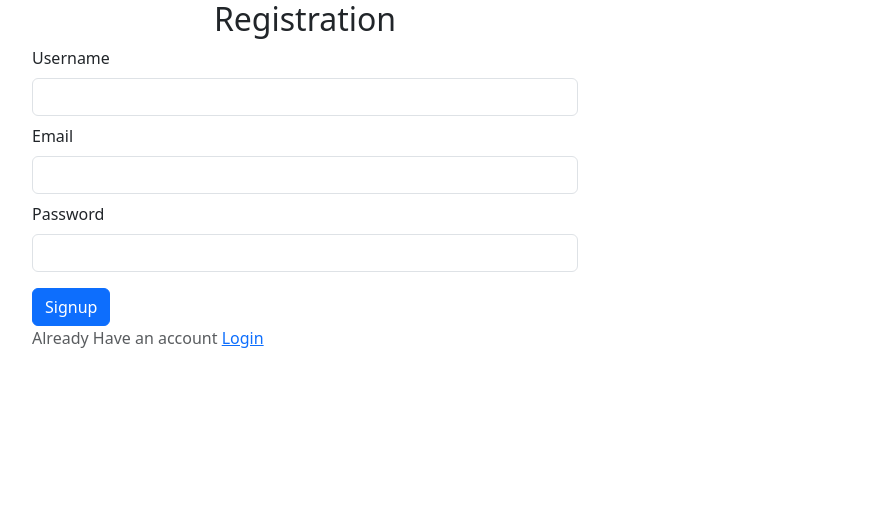
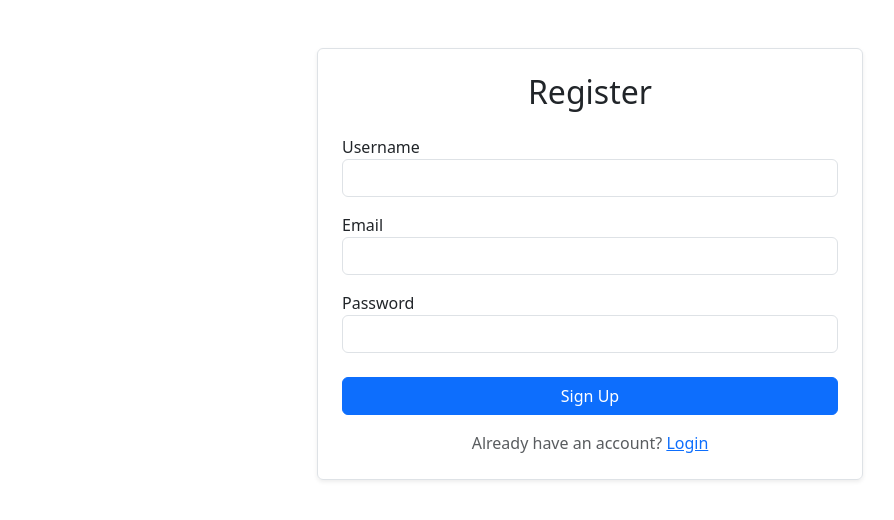
Before and after one commit to harryzafar/learn_react, a React (Vite) app: page /registration in a window 1280 px wide. Shown: the top 520 px of the page, without its empty margins (50-944 px from the left). Built offline with nearby package versions, Linux system fonts and the light colour scheme.

Commit message:
home page with pagination

```diff
--- a/src/Pages/Home.jsx
+++ b/src/Pages/Home.jsx
@@ -1,76 +1,113 @@
-import React, { useEffect,useState} from 'react';
+import React, { useEffect, useState } from 'react';
 
 function Home() {
   const [products, setProducts] = useState([]);
-  const [loading,setLoading] = useState(true);
-  const [eror, setError] = useState(null);
-  useEffect( ()=>{
-    const fetchProducts = async ()=>{
-      try{
-        const response = await fetch('https://api.escuelajs.co/api/v1/products');
+  const [loading, setLoading] = useState(true);
+  const [error, setError] = useState(null);
+  const [currentPage, setCurrentPage] = useState(1);
+  const [limit] = useState(10); // Items per page
+  const [totalPages, setTotalPages] = useState(3); // Assuming 3 pages for simplicity
+
+  const userData = JSON.parse(localStorage.getItem('user'));
+  const username = userData ? userData.name : 'Guest';
+
+  useEffect(() => {
+    const fetchProducts = async () => {
+      setLoading(true);
+      try {
+        const offset = (currentPage - 1) * limit;
+        const response = await fetch(`https://api.escuelajs.co/api/v1/products?offset=${offset}&limit=${limit}`);
         if (!response.ok) {
           throw new Error('Network response was not ok');
         }
         const data = await response.json();
-
         setProducts(data);
-      } catch (error) {
-        setError(error);
-      }
-      finally{
+        setError(null);
+      } catch (err) {
+        setError(err);
+      } finally {
         setLoading(false);
       }
+    };
+
+    fetchProducts();
+  }, [currentPage, limit]);
+
+  const handlePageChange = (page) => {
+    if (page > 0) {
+      setCurrentPage(page);
     }
-    fetchProducts();
-  }, [])
-
-   if(loading){
-    return <div className="text-center">Loading...</div>
-   }
-   if(eror){
-    return <div className="text-center">Error: {eror.message}</div>
-   }
-
+  };
 
   return (
-
-
-    <div className="container">
+    <div className="container mt-4">
       <div className="row">
         <div className="col-md-12">
-            <h1>Welcome to Zafar !</h1>
+          <h1>Welcome, {username}!</h1>
+
+          {loading && <div className="text-center">Loading...</div>}
+          {error && <div className="text-center text-danger">Error: {error.message}</div>}
+
+          {!loading && !error && (
+            <>
               <table className="table table-striped">
-                <thead className='thead-dark'>
+                <thead className="thead-dark">
                   <tr>
                     <th>Title</th>
                     <th>Price</th>
                     <th>Description</th>
                     <th>Category</th>
                     <th>Image</th>
+                    <th>Action</th>
                   </tr>
                 </thead>
                 <tbody>
-                  {products.map((product)=>{
-                    return (
-                    <tr key = {product.id}>
+                  {products.map((product) => (
+                    <tr key={product.id}>
                       <td>{product.title}</td>
-                      <td>₨. {product.price}</td>
+                      <td>₨.{product.price}</td>
                       <td>{product.description}</td>
-                      <td>{product.category.name}</td>
-                      <td><img src={product.images[0]} alt={product.title} width="50" /></td>
+                      <td>{product.category?.name}</td>
+                      <td>
+                        <img src={product.images?.[0]} alt={product.title} width="50" />
+                      </td>
+                      <td>
+                        <button className="btn btn-primary btn-sm me-2">Edit</button>
+                        <button className="btn btn-danger btn-sm">Delete</button>
+                      </td>
                     </tr>
-                    )
-                  } )}
-
+                  ))}
                 </tbody>
-
               </table>
 
+              {/* Simple Pagination (You can expand this later) */}
+              <nav>
+                <ul className="pagination justify-content-center">
+                  <li className={`page-item ${currentPage === 1 ? 'disabled' : ''}`}>
+                    <button className="page-link" onClick={() => handlePageChange(currentPage - 1)}>
+                      Previous
+                    </button>
+                  </li>
+
+                  {[...Array(totalPages)].map((_, index) => (
+                    <li key={index + 1} className={`page-item ${currentPage === index + 1 ? 'active' : ''}`}>
+                      <button className="page-link" onClick={() => handlePageChange(index + 1)}>
+                        {index + 1}
+                      </button>
+                    </li>
+                  ))}
+
+                  <li className={`page-item ${currentPage === totalPages ? 'disabled' : ''}`}>
+                    <button className="page-link" onClick={() => handlePageChange(currentPage + 1)}>Next</button>
+                  </li>
+                </ul>
+              </nav>
+            </>
+          )}
         </div>
       </div>
     </div>
-
-
   );
 }
+
 export default Home;
--- a/src/Pages/Login.jsx
+++ b/src/Pages/Login.jsx
@@ -35,7 +35,7 @@ function Login() {
                 navigate('/home');
             }
             catch (error){
-                setErrorMessage(error.response?.data?.message || "Invalid email or password.");
+                setErrorMessage(error.message);
 
             }
 
--- a/src/Pages/Signup.jsx
+++ b/src/Pages/Signup.jsx
@@ -1,35 +1,133 @@
-import { Link } from "react-router";
+import { Link, useNavigate } from "react-router-dom";
+import { useState } from "react";
+import { useFormik } from "formik";
+import * as Yup from "yup";
+import axios from "axios";
+
 function Signup() {
+    const [errorMessage, setErrorMessage] = useState('');
+    const navigate = useNavigate(); // for navigation
+
+    // Validation schema
+    const validationSchema = Yup.object({
+        name: Yup.string()
+            .max(50, "Name should not be more than 50 characters")
+            .required("Name is required"),
+        email: Yup.string()
+            .email("Invalid email address")
+            .required("Email is required"),
+        password: Yup.string()
+            .min(6, "Password must be at least 6 characters")
+            .required("Password is required"),
+    });
+
+    // Formik configuration
+    const formik = useFormik({
+        initialValues: {
+            name: '',
+            email: '',
+            password: '',
+        },
+        validationSchema,
+        onSubmit: async (values) => {
+            try {
+                const response = await axios.post(
+                    'http://localhost/tools_new/api/auth/register',
+                    values
+                );
+                if (response.data.status === 'success') {
+
+                    // 2. Check for tokens and user data
+                    const { access_token, refresh_token} = response.data.authorisation;
+                    const user = response.data.user;
+                    if( access_token && refresh_token && user) {
+                        // 3. Save tokens and user data to localStorage
+                        localStorage.setItem('token', access_token);
+                        localStorage.setItem('refresh_token', refresh_token);
+                        localStorage.setItem('user', JSON.stringify(user));
+                    }
+                    // 4. Redirect to home or login page
+                    navigate('/home');
+
+                } else {
+                    setErrorMessage(response.data.message || 'Registration failed');
+                }
+
+            } catch (error) {
+                if (error.status === 422) {
+                    // Handle validation errors
+                    const errors = error.response?.data?.errors || {};
+                    setErrorMessage(Object.values(errors).flat().join(', '));
+                }
+                else {
+                    // Handle other errors
+                    setErrorMessage(error.message || 'An error occurred during registration');
+                }
+            }
+        },
+    });
+
     return (
         <div className="container">
-            <div className="row">
+            <div className="row justify-content-center mt-5">
                 <div className="col-md-6">
-                    <div className="login_wrapper">
-                        <h2 className="text-center">Registration</h2>
-                        <form action="">
-                        <div className="form-group mt-2">
-                                <label htmlFor="email" className="form-label">
-                                    Username
-                                </label>
-                                <input type="text" className="form-control" id="username" />
+                    <div className="login_wrapper p-4 border rounded shadow-sm">
+                        <h2 className="text-center mb-4">Register</h2>
+                        {errorMessage && (
+                            <div className="alert alert-danger">{errorMessage}</div>
+                        )}
+                        <form onSubmit={formik.handleSubmit} noValidate>
+                            <div className="form-group mb-3">
+                                <label htmlFor="name">Username</label>
+                                <input
+                                    type="text"
+                                    className={`form-control ${formik.touched.name && formik.errors.name ? 'is-invalid' : ''}`}
+                                    id="name"
+                                    name="name"
+                                    value={formik.values.name}
+                                    onChange={formik.handleChange}
+                                    onBlur={formik.handleBlur}
+                                />
+                                {formik.touched.name && formik.errors.name && (
+                                    <div className="invalid-feedback">{formik.errors.name}</div>
+                                )}
                             </div>
-                            <div className="form-group mt-2">
-                                <label htmlFor="email" className="form-label">
-                                    Email
-                                </label>
-                                <input type="text" className="form-control" id="email" />
+                            <div className="form-group mb-3">
+                                <label htmlFor="email">Email</label>
+                                <input
+                                    type="email"
+                                    className={`form-control ${formik.touched.email && formik.errors.email ? 'is-invalid' : ''}`}
+                                    id="email"
+                                    name="email"
+                                    value={formik.values.email}
+                                    onChange={formik.handleChange}
+                                    onBlur={formik.handleBlur}
+                                />
+                                {formik.touched.email && formik.errors.email && (
+                                    <div className="invalid-feedback">{formik.errors.email}</div>
+                                )}
                             </div>
-                            <div className="form-group mt-2">
-                                <label htmlFor="password" className="form-label">
-                                    Password
-                                </label>
-                                <input type="password" className="form-control" id="password" />
+                            <div className="form-group mb-4">
+                                <label htmlFor="password">Password</label>
+                                <input
+                                    type="password"
+                                    className={`form-control ${formik.touched.password && formik.errors.password ? 'is-invalid' : ''}`}
+                                    id="password"
+                                    name="password"
+                                    value={formik.values.password}
+                                    onChange={formik.handleChange}
+                                    onBlur={formik.handleBlur}
+                                />
+                                {formik.touched.password && formik.errors.password && (
+                                    <div className="invalid-feedback">{formik.errors.password}</div>
+                                )}
                             </div>
-                            <div className="form-group mt-3">
-                              <button className="btn btn-primary">Signup</button>
+                            <button type="submit" className="btn btn-primary w-100">
+                                Sign Up
+                            </button>
+                            <div className="text-center mt-3">
+                                <span className="text-muted">Already have an account? <Link to="/">Login</Link></span>
                             </div>
-                            <span className="text-muted">Already Have an account <Link to={'/'}>Login</Link></span>
-
                         </form>
                     </div>
                 </div>
@@ -37,4 +135,5 @@ function Signup() {
         </div>
     );
 }
+
 export default Signup;
```
Lines whose indentation alone changed are shown as unchanged.
